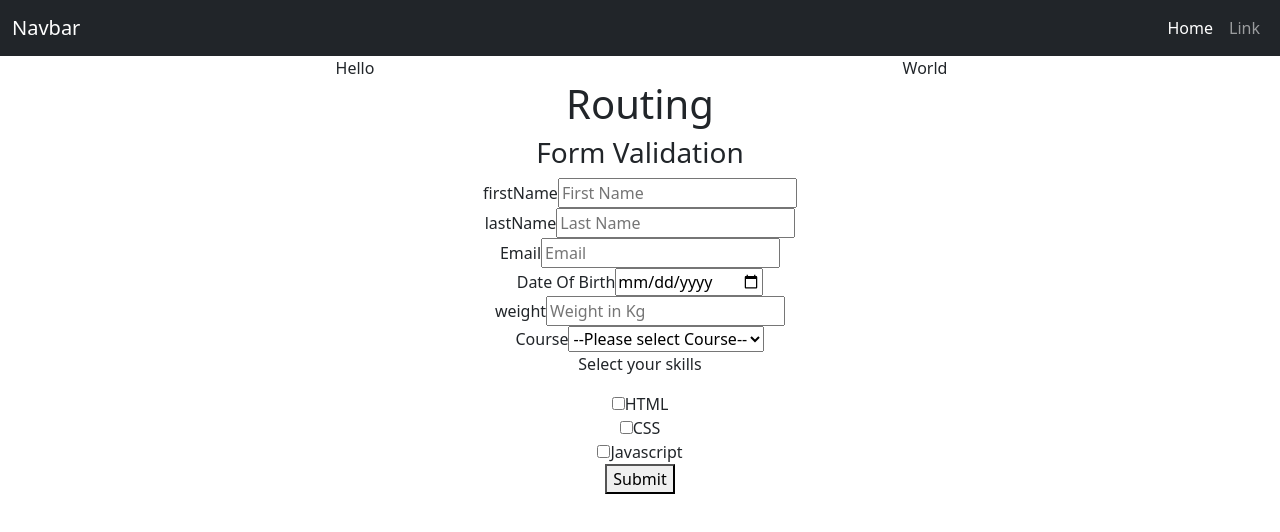
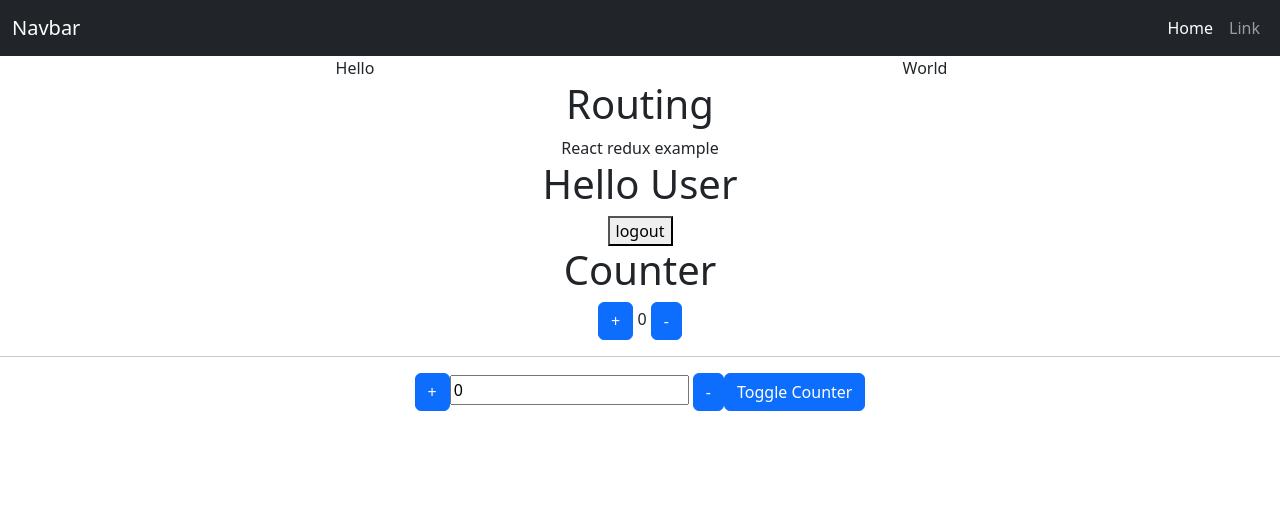
Before and after one commit to adityaxtalk/React-concept, a React (Create React App) app: page /redux in a window 1280 px wide. Before the commit this address led to /form. Shown: the top 532 px of the page. Built offline with nearby package versions, Linux system fonts and the light colour scheme.

Commit message:
react redux added

```diff
--- a/package.json
+++ b/package.json
@@ -3,6 +3,7 @@
   "version": "0.1.0",
   "private": true,
   "dependencies": {
+    "@reduxjs/toolkit": "^2.2.7",
     "@testing-library/jest-dom": "^5.17.0",
     "@testing-library/react": "^13.4.0",
     "@testing-library/user-event": "^13.5.0",
@@ -11,6 +12,7 @@
     "react": "^18.3.1",
     "react-bootstrap": "^2.10.4",
     "react-dom": "^18.3.1",
+    "react-redux": "^9.1.2",
     "react-router-dom": "^6.26.0",
     "react-scripts": "5.0.1",
     "web-vitals": "^2.1.4",
--- /dev/null
+++ b/src/components/Authentication.js
@@ -0,0 +1,74 @@
+import React, { useState } from "react";
+import { useDispatch, useSelector } from "react-redux";
+import { login, logout } from "./store/auth";
+const Authentication = () => {
+  const authState = useSelector((store) => store.auth);
+  const [name, setName] = useState("");
+  const dispatch = useDispatch();
+  const [password, setPassword] = useState("");
+  const [confirmPassword, setConfirmPassword] = useState("");
+  const onSubmit = (e) => {
+    e.preventDefault();
+    if (name.length === 0) {
+      alert("Name is required");
+      return;
+    }
+    if (password.length === 0 || confirmPassword === 0) {
+      alert("password or confirm password is required");
+      return;
+    }
+
+    if (password !== confirmPassword) {
+      alert("Password and confirm password doesn't matched");
+      return;
+    }
+
+    // Make an api call
+
+    dispatch(login());
+  };
+
+  const logOut = () => {
+    dispatch(logout());
+  };
+  return (
+    <>
+      {authState.isAuthentication ? (
+        <>
+          <h1>Hello User</h1>
+          <button onClick={logOut}> logout</button>
+        </>
+      ) : (
+        <form onSubmit={onSubmit}>
+          <input
+            type="text"
+            name="username"
+            id="name"
+            value={name}
+            placeholder="Enter Username"
+            onChange={(e) => setName(e.target.value)}
+          />
+          <input
+            type="password"
+            name="password"
+            id="password"
+            value={password}
+            placeholder="Enter password"
+            onChange={(e) => setPassword(e.target.value)}
+          />
+          <input
+            type="password"
+            name="confirmPassword"
+            id="confirmPassword"
+            value={confirmPassword}
+            placeholder="Enter Confirm password"
+            onChange={(e) => setConfirmPassword(e.target.value)}
+          />
+          <button>Submit</button>
+        </form>
+      )}
+    </>
+  );
+};
+
+export default Authentication;
--- /dev/null
+++ b/src/components/Counter.js
@@ -0,0 +1,39 @@
+import React, {useState} from 'react'
+import { useDispatch, useSelector } from 'react-redux';
+import { increment, decrement, decrementByValue, incrementByValue, toggleCounter } from './store/counter';
+import { Button } from 'react-bootstrap';
+
+const Counter = () => {
+  const {count, showCounter} = useSelector(store=> store.counter);
+  const [changeByValue, setChangeByValue] = useState(0);
+  const dispatch = useDispatch()
+  const ShowNHideCounter = () => {
+    dispatch(toggleCounter())
+  }
+
+  const incrementCounter=()=> {
+    dispatch(increment())
+  };
+
+  const decrementCounter=()=> {
+    dispatch(decrement())
+  };
+
+
+  return (
+    <>
+      <h1 className='text-center'>Counter</h1>
+      {showCounter && <>
+        <Button type="secondary" onClick={incrementCounter}>+</Button> {count} <Button type="secondary" onClick={decrementCounter}>-</Button>
+        <hr/>
+        <Button onClick={()=> dispatch(incrementByValue(changeByValue))}>+</Button><input type="number" onChange={(e)=> setChangeByValue(e.target.value)} value={changeByValue}/> <Button onClick={()=> dispatch(decrementByValue(changeByValue))}>-</Button>
+      </>  }
+      <Button onClick={ShowNHideCounter}>Toggle Counter</Button>
+    </>
+
+
+
+  )
+}
+
+export default Counter
--- /dev/null
+++ b/src/components/ReactRedux.js
@@ -0,0 +1,18 @@
+import React from 'react'
+import { Provider } from 'react-redux'
+import store from './store/index'
+import ReduxExample from './ReduxExample'
+
+const ReactRedux = () => {
+  return (
+    <>
+      <div>React redux example</div>
+      <Provider store={store}>
+        <ReduxExample/>
+      </Provider>
+    </>
+
+  )
+}
+
+export default ReactRedux
--- /dev/null
+++ b/src/components/ReduxExample.js
@@ -0,0 +1,15 @@
+import React from 'react'
+import Authentication from './Authentication'
+import Counter from './Counter'
+
+const ReduxExample = () => {
+  return (
+    <>
+      <Authentication/>
+      <Counter/>
+    </>
+
+  )
+}
+
+export default ReduxExample
--- a/src/components/Routing.js
+++ b/src/components/Routing.js
@@ -10,6 +10,7 @@ import Useeffect from './hooks/Useeffect'
 import Usecallback from './hooks/Usecallback'
 import Usecontext from './hooks/Usecontext';
 import CustomHook from './hooks/CustomHook';
+import ReactRedux from './ReactRedux';
 
 const Home = () =>
     <div>Home</div>
@@ -57,6 +58,7 @@ const Routing = () => {
            <Route path='usecontext' element={<Usecontext/>}/>
            <Route path='customhook' element={<CustomHook/>}/>
         </Route>
+        <Route path='redux' element={<ReactRedux/>}/>
         <Route path='*' element={<Navigate to="/form"/>}/>
         {/* <Route path="/home" element={<Home/>}/> */}
       </Routes>
--- /dev/null
+++ b/src/components/store/auth.js
@@ -0,0 +1,26 @@
+import { createSlice } from "@reduxjs/toolkit";
+
+const initialState = {
+    // isAuthentication: Boolean(localStorage.getItem("isAuthentication")) || false
+    isAuthentication: true
+}
+
+const authenticationSlice = createSlice({
+    name: "authentication",
+    initialState,
+    reducers: {
+        login(state) {
+            localStorage.setItem("isAuthentication", true);
+           state.isAuthentication = true
+        },
+        logout(state) {
+            localStorage.removeItem("isAuthentication");
+            state.isAuthentication = false;
+        }
+    }
+})
+
+
+export const {login, logout} = authenticationSlice.actions;
+
+export default authenticationSlice.reducer;
--- /dev/null
+++ b/src/components/store/counter.js
@@ -0,0 +1,33 @@
+import { createSlice } from "@reduxjs/toolkit";
+
+const initialState = {
+    count: 0,
+    showCounter: true
+}
+
+const counterSlice = createSlice({
+    name: "counter",
+    initialState,
+    reducers: {
+        increment(state) {
+            state.count +=1
+        },
+        decrement(state) {
+            state.count-=1
+        },
+        decrementByValue(state, action) {
+            // state.count=state.count-action.payload
+            console.log(typeof action.payload)
+            state.count-=action.payload;
+        },
+        incrementByValue(state, action) {
+            state.count+= +action.payload;
+        },
+        toggleCounter(state) {
+            state.showCounter=!state.showCounter
+        }
+    }
+})
+
+export const {increment, incrementByValue, decrement, decrementByValue, toggleCounter} = counterSlice.actions;
+export default counterSlice.reducer
--- /dev/null
+++ b/src/components/store/index.js
@@ -0,0 +1,12 @@
+import { configureStore  } from "@reduxjs/toolkit";
+import authReducer from "./auth";
+import counterReducer from './counter';
+
+const store = configureStore({
+    reducer: {
+        auth: authReducer,
+        counter: counterReducer
+    }
+});
+
+export default store;
```
Also changed, not shown: 1 other file (tests, documents, lock files or other folders).
